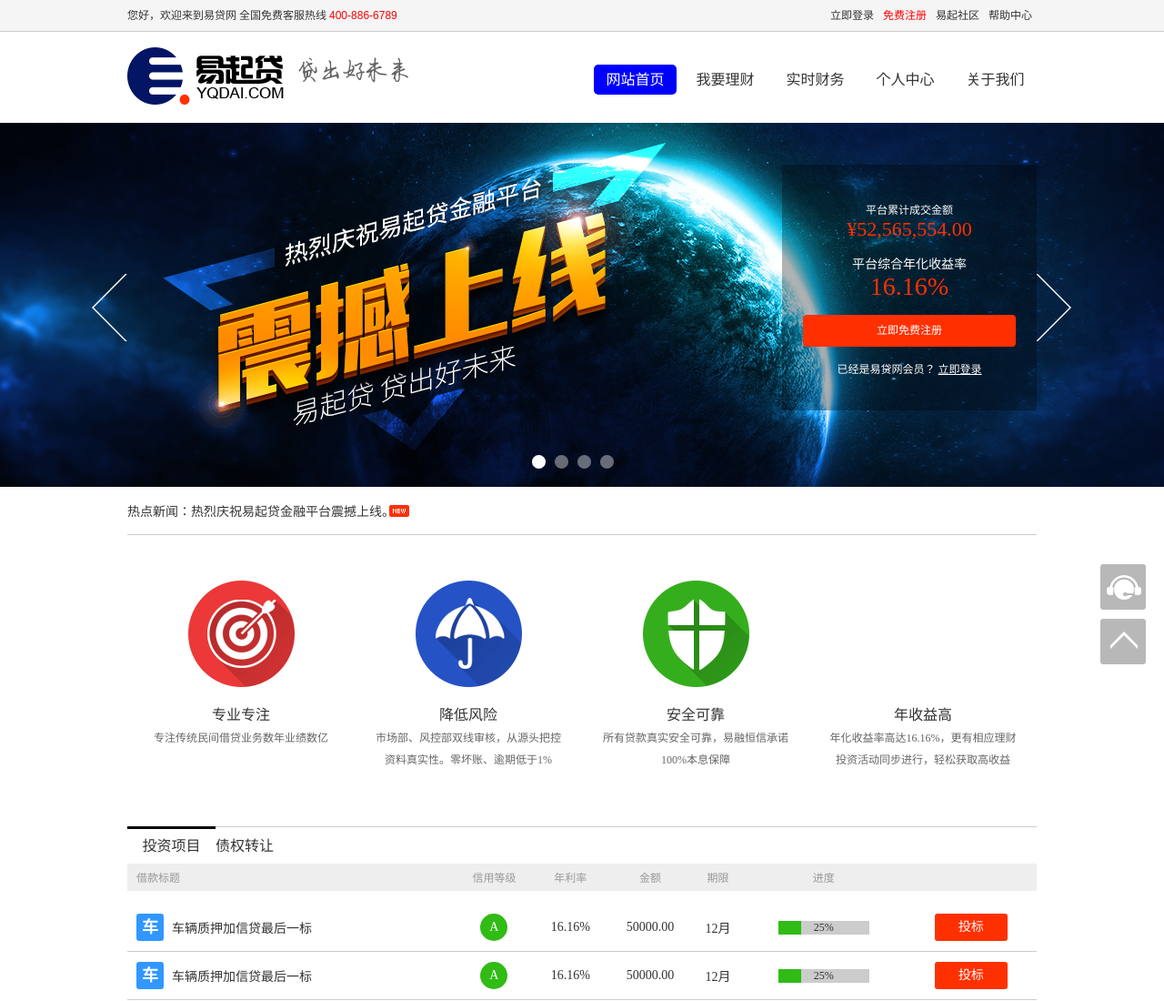
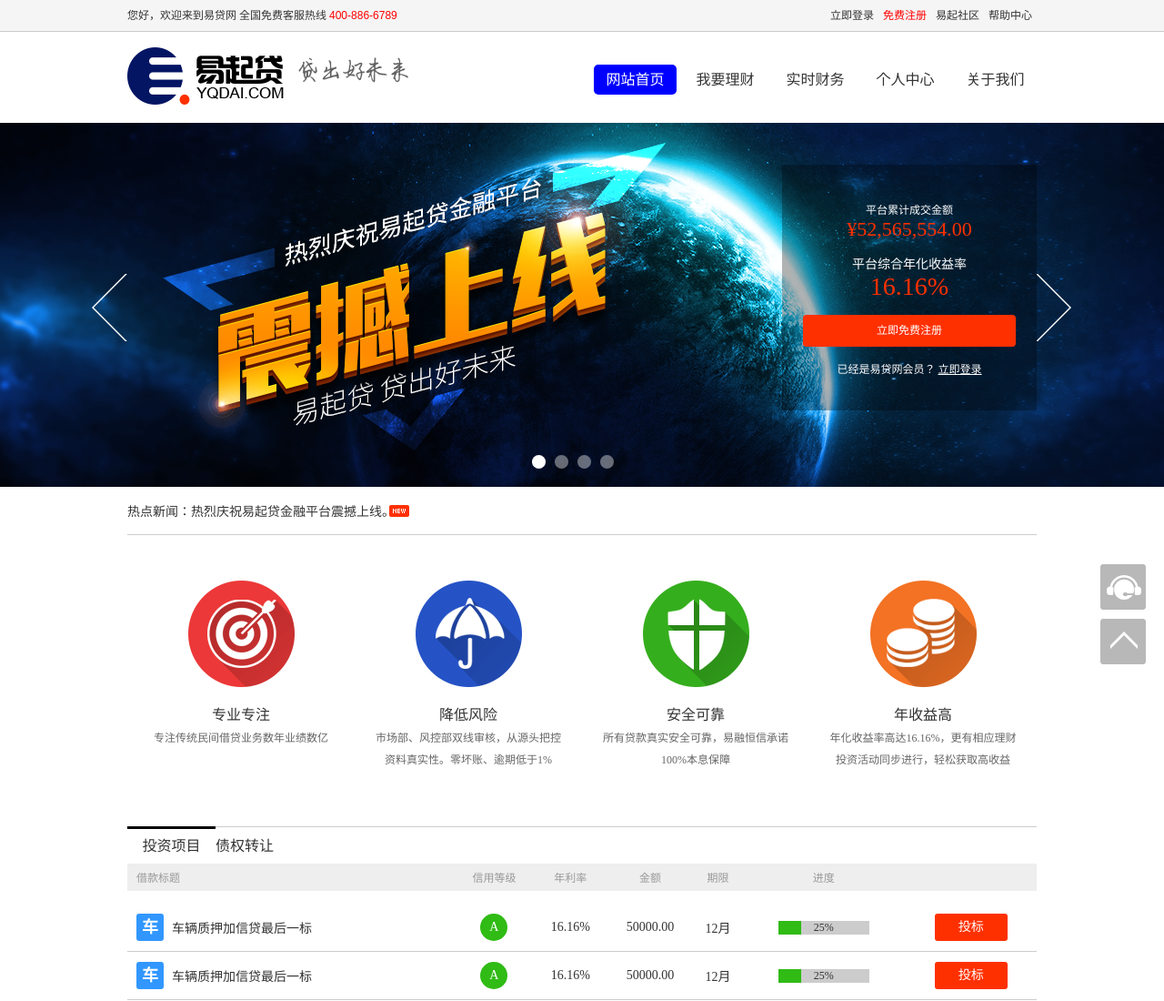
Before and after one commit to levar-hlc/web-levar, a plain HTML site: page index.html in a window 1280 px wide. Shown: the top 1100 px of the page at 91% size. Drawn offline with Linux system fonts and the light colour scheme; files whose address does not match are found by name.

Commit message:
Update index.css

```diff
--- a/index.css
+++ b/index.css
@@ -162,7 +162,7 @@ img{display: block;}
 }
 .subject li.subject-2{background-image: url(risk.png);}
 .subject li.subject-3{background-image: url(safe.png);}
-.subject li.subject-4{background-image: url(../images/income.png);}
+.subject li.subject-4{background-image: url(income.png);}
 .subject li h1{
 	font: normal 16px/26px 微软雅黑；
 }
```
